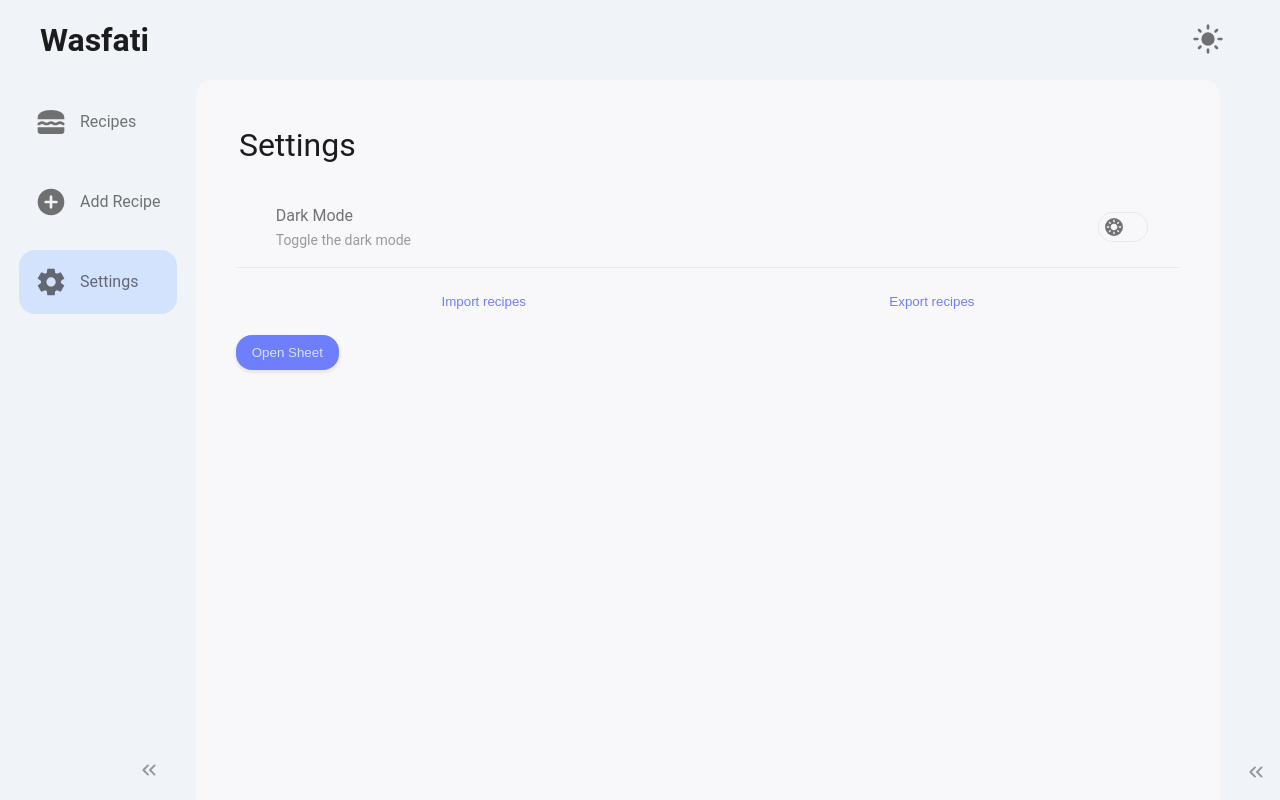
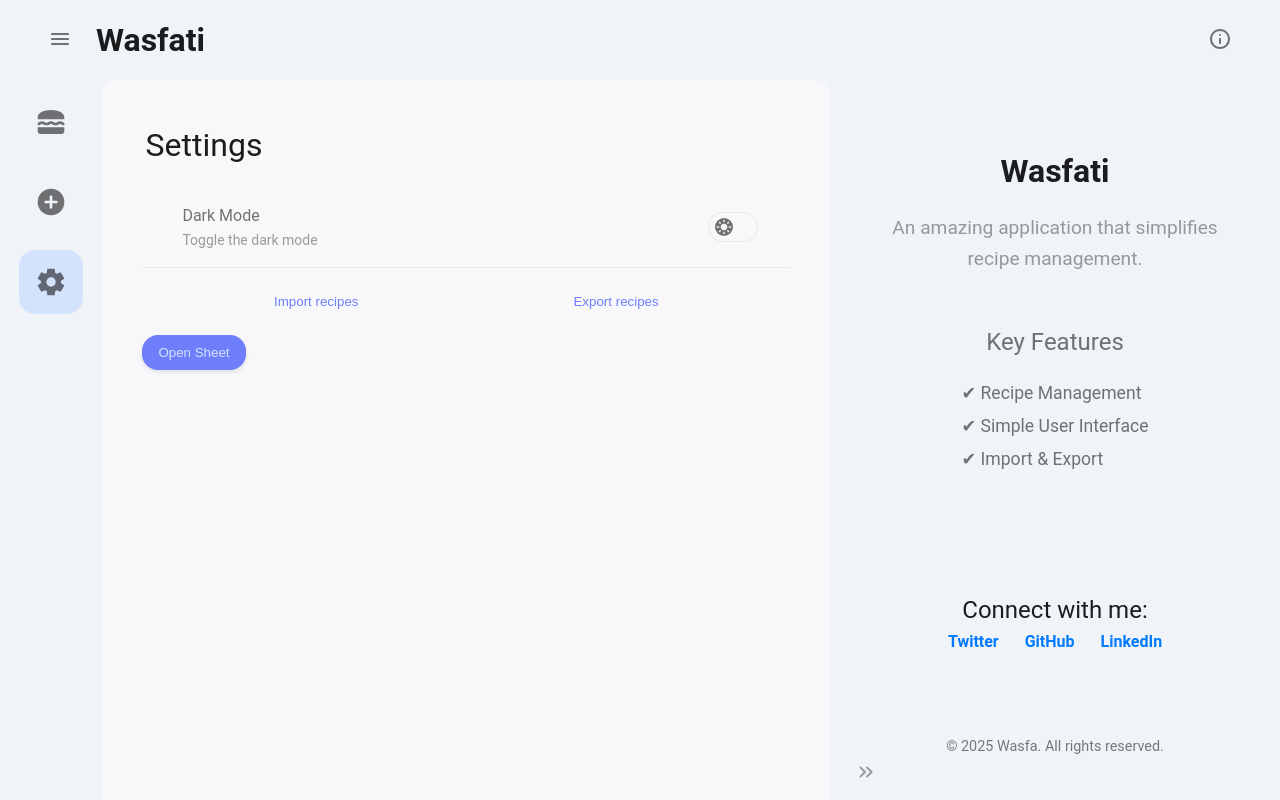
Before and after one commit to HasanAbbadi/wasfa, a Vue app: page /settings in a window 1280 px wide. Built offline with nearby package versions, Linux system fonts and the light colour scheme; the HTML template or start-up script is replaced by a standard one.

Commit message:
Fully Implemented bottom sheet + Header-SidePanel-Nav integration

```diff
--- a/src/App.vue
+++ b/src/App.vue
@@ -3,14 +3,20 @@ import { RouterView } from 'vue-router'
 import HeaderBar from '@/components/HeaderBar.vue'
 import NavigationBar from '@/components/NavigationBar.vue'
 import SidePanel from '@/components/SidePanel.vue'
-import { onMounted, ref } from 'vue'
+import { onMounted, ref, watch } from 'vue'
 import { useThemeStore } from '@/stores/theme'
 import RecipeView from './views/RecipeView.vue'
 import AboutView from './views/AboutView.vue'
 import type { recipeType } from './types'
 import RecipeActionsView from './views/RecipeActionsView.vue'
+import { usePanelStore } from '@/stores/panel'
+import IconMore from './components/icons/IconMore.vue'
+import IconInfo from './components/icons/IconInfo.vue'
+import IconSideNav from './components/icons/IconSideNav.vue'
+import IconSheet from './components/icons/IconSheet.vue'
 
 const themeStore = useThemeStore()
+const panelStore = usePanelStore()
 
 onMounted(() => {
   const prefersDark = window.matchMedia('(prefers-color-scheme: dark)').matches
@@ -22,6 +28,22 @@ const recipeId = ref<number | null>(null)
 const isAbout = ref(false)
 const draftRecipe = ref<recipeType | null>(null)
 const recipeActions = ref<number | null>(null)
+
+watch([recipeId, isAbout, draftRecipe, recipeActions], () => {
+  if (recipeId.value != null) {
+    panelStore.expand()
+    console.log('Recipe ID detected, expanding')
+  } else if (panelStore.isMobile) {
+    panelStore.collapse()
+    console.log('Mobile detected, collapsing')
+  } else if (recipeActions.value != null) {
+    panelStore.collapse()
+    console.log('Recipe actions detected, collapsing')
+  } else {
+    panelStore.expand()
+    console.log('No conditions detected, expanding')
+  }
+})
 
 const viewRecipe = (id: number) => {
   recipeId.value = id
@@ -38,11 +60,24 @@ const viewDraft = (recipe: recipeType | null) => {
 const viewRecipeActions = (id: number | null) => {
   recipeActions.value = id
 }
+
+const toggleSidePanel = () => {
+  panelStore.toggle()
+}
 </script>
 
 <template>
   <div id="wrapper">
-    <HeaderBar title="Wasfati" />
+    <HeaderBar title="Wasfati">
+      <template #right>
+        <button class="secondary" @click="toggleSidePanel">
+          <IconInfo v-if="isAbout" />
+          <IconMore v-else-if="recipeActions" />
+          <IconSheet v-else-if="panelStore.isMobile" />
+          <IconSideNav v-else />
+        </button>
+      </template>
+    </HeaderBar>
 
     <main>
       <NavigationBar />
@@ -110,6 +145,7 @@ main {
     width: 100%;
   }
   #view {
+    padding: 0;
     border-radius: 0;
     padding-bottom: 5rem;
     padding-inline: 1em;
--- a/src/components/HeaderBar.vue
+++ b/src/components/HeaderBar.vue
@@ -1,22 +1,26 @@
 <script setup lang="ts">
-import DarkThemeIcon from '@/components/icons/IconDarkTheme.vue'
-import LightThemeIcon from '@/components/icons/IconLightTheme.vue'
-import { useThemeStore } from '@/stores/theme'
+import IconMenu from '@/components/icons/IconList.vue'
+import { useNavStore } from '@/stores/nav'
 
 defineProps<{
   title: string
 }>()
 
-const themeStore = useThemeStore()
+const navStore = useNavStore()
+const toggleNav = () => {
+  navStore.toggleNav()
+}
 </script>
 
 <template>
   <header>
-    <h1>{{ title }}</h1>
-    <button @click="themeStore.toggleTheme()" class="toggle-theme">
-      <DarkThemeIcon v-if="themeStore.isDark" />
-      <LightThemeIcon v-else />
-    </button>
+    <div class="left">
+      <button class="secondary menu-btn" @click="toggleNav"><IconMenu /></button>
+      <h1>{{ title }}</h1>
+    </div>
+    <div class="right">
+      <slot name="right"></slot>
+    </div>
   </header>
 </template>
 
@@ -39,17 +43,36 @@ header h1 {
   font-weight: var(--font-weight-bold);
 }
 
-.toggle-theme {
-  border: none;
-  background-color: transparent;
-  color: var(--color-text);
-  cursor: pointer;
-  box-shadow: none;
+.left,
+.right {
+  display: flex;
+  align-items: center;
+}
+
+.left {
+  gap: 1rem;
+}
+
+.left .menu-btn,
+.right button {
+  padding: 0.5rem;
+  border-radius: 50%;
+  --color-secondary: var(--color-text);
+}
+
+.menu-btn svg,
+.right button svg {
+  width: 1.5rem;
+  height: 1.5rem;
 }
 
 @media (max-width: 1024px) {
   header {
     box-shadow: 0 -4px 8px rgba(0, 0, 0, 0.1);
   }
+
+  .menu-btn {
+    display: none;
+  }
 }
 </style>
--- a/src/components/NavigationBar.vue
+++ b/src/components/NavigationBar.vue
@@ -2,24 +2,12 @@
 import IconAdd from '@/components/icons/IconAdd.vue'
 import IconRecipes from '@/components/icons/IconRecipes.vue'
 import IconSettings from '@/components/icons/IconSettings.vue'
-import IconDoubleRightArrow from '@/components/icons/IconDoubleRightArrow.vue'
-import IconDoubleLeftArrow from '@/components/icons/IconDoubleLeftArrow.vue'
 
 import { RouterLink } from 'vue-router'
-import { ref, watch, onMounted } from 'vue'
-
-const isExpanded = ref(true)
-
-watch(isExpanded, (value) => {
-  localStorage.setItem('nav-expanded', value.toString())
-})
-
-onMounted(() => {
-  const storedValue = localStorage.getItem('nav-expanded')
-  if (storedValue) {
-    isExpanded.value = storedValue === 'true'
-  }
-})
+import { storeToRefs } from 'pinia'
+import { useNavStore } from '@/stores/nav'
+const navStore = useNavStore()
+const { isExpanded } = storeToRefs(navStore)
 </script>
 
 <template>
@@ -36,10 +24,6 @@ onMounted(() => {
       <IconSettings />
       <span v-if="isExpanded">Settings</span>
     </RouterLink>
-    <div class="expand-nav" @click="isExpanded = !isExpanded">
-      <IconDoubleLeftArrow v-if="isExpanded" />
-      <IconDoubleRightArrow v-else />
-    </div>
   </nav>
 </template>
 
@@ -84,21 +68,6 @@ nav a:hover:not(.router-link-exact-active) {
 nav a.router-link-exact-active {
   background-color: var(--color-accent);
 }
-
-.expand-nav {
-  display: none;
-  align-self: flex-end;
-  margin-top: auto;
-  cursor: pointer;
-  margin-inline-end: 1em;
-  opacity: 0.7;
-}
-
-.expand-nav svg {
-  width: 1.5em;
-  height: 1.5em;
-}
-
 @media (max-width: 1024px) {
   nav {
     box-shadow: 0 -4px 8px rgba(0, 0, 0, 0.1);
@@ -124,9 +93,5 @@ nav a.router-link-exact-active {
     justify-content: flex-start;
     padding: 1rem;
   }
-
-  .expand-nav {
-    display: block;
-  }
 }
 </style>
--- a/src/components/SidePanel.vue
+++ b/src/components/SidePanel.vue
@@ -1,5 +1,5 @@
 <script setup lang="ts">
-import { ref, watch, onMounted } from 'vue'
+import { ref, watch, onMounted, nextTick } from 'vue'
 import IconDoubleLeftArrow from '@/components/icons/IconDoubleLeftArrow.vue'
 import IconDoubleRightArrow from '@/components/icons/IconDoubleRightArrow.vue'
 import BottomSheet from './BottomSheet.vue'
@@ -7,27 +7,36 @@ import { usePanelStore } from '@/stores/panel'
 import { storeToRefs } from 'pinia'
 
 const panelStore = usePanelStore()
-const { isExpanded } = storeToRefs(panelStore)
+const { isExpanded, isMobile } = storeToRefs(panelStore)
 const sheet = ref()
-
-const isMobile = ref(false)
+// Flag to track if the state change is due to the sheet's close event
+const isInternalUpdate = ref(false)
 
 const expand = () => {
   panelStore.expand()
-  console.log(isExpanded.value)
-  console.log(isMobile.value)
   if (isMobile.value) sheet.value.open()
 }
 
 const collapse = () => {
-  panelStore.collapse()
+  if (isMobile.value) sheet.value.close()
 }
 
+// Handle sheet close event
+const onSheetClose = () => {
+  isInternalUpdate.value = true
+  panelStore.collapse()
+  // Reset the flag after the state change has been processed
+  nextTick(() => {
+    isInternalUpdate.value = false
+  })
+}
+
+// Watch for store changes, skip if triggered by internal update
 watch(isExpanded, (value) => {
+  if (isInternalUpdate.value) return
   if (value) expand()
   else collapse()
 })
-
 onMounted(() => {
   isMobile.value = window.innerWidth < 768
 
@@ -38,7 +47,7 @@ onMounted(() => {
 </script>
 
 <template>
-  <BottomSheet v-if="isMobile" class="panel" ref="sheet" @close="collapse" :snapPoints="[0.6, 1]">
+  <BottomSheet v-if="isMobile" class="panel" ref="sheet" @close="onSheetClose" :snapPoints="[1]">
     <div class="content">
       <slot />
     </div>
--- /dev/null
+++ b/src/components/icons/IconInfo.vue
@@ -0,0 +1,8 @@
+<template>
+  <svg xmlns="http://www.w3.org/2000/svg" width="1em" height="1em" viewBox="0 0 24 24">
+    <path
+      fill="currentColor"
+      d="M12 17q.425 0 .713-.288T13 16v-4q0-.425-.288-.712T12 11t-.712.288T11 12v4q0 .425.288.713T12 17m0-8q.425 0 .713-.288T13 8t-.288-.712T12 7t-.712.288T11 8t.288.713T12 9m0 13q-2.075 0-3.9-.788t-3.175-2.137T2.788 15.9T2 12t.788-3.9t2.137-3.175T8.1 2.788T12 2t3.9.788t3.175 2.137T21.213 8.1T22 12t-.788 3.9t-2.137 3.175t-3.175 2.138T12 22m0-2q3.35 0 5.675-2.325T20 12t-2.325-5.675T12 4T6.325 6.325T4 12t2.325 5.675T12 20m0-8"
+    ></path>
+  </svg>
+</template>
--- /dev/null
+++ b/src/components/icons/IconMore.vue
@@ -0,0 +1,8 @@
+<template>
+  <svg xmlns="http://www.w3.org/2000/svg" width="1em" height="1em" viewBox="0 0 24 24">
+    <path
+      fill="currentColor"
+      d="M6 14q-.825 0-1.412-.587T4 12t.588-1.412T6 10t1.413.588T8 12t-.587 1.413T6 14m6 0q-.825 0-1.412-.587T10 12t.588-1.412T12 10t1.413.588T14 12t-.587 1.413T12 14m6 0q-.825 0-1.412-.587T16 12t.588-1.412T18 10t1.413.588T20 12t-.587 1.413T18 14"
+    ></path>
+  </svg>
+</template>
--- /dev/null
+++ b/src/components/icons/IconSheet.vue
@@ -0,0 +1,8 @@
+<template>
+  <svg xmlns="http://www.w3.org/2000/svg" width="1em" height="1em" viewBox="0 0 24 24">
+    <path
+      fill="currentColor"
+      d="M5 21q-.825 0-1.412-.587T3 19V5q0-.825.588-1.412T5 3h14q.825 0 1.413.588T21 5v14q0 .825-.587 1.413T19 21zm0-9h14V5H5z"
+    ></path>
+  </svg>
+</template>
--- /dev/null
+++ b/src/components/icons/IconSideNav.vue
@@ -0,0 +1,8 @@
+<template>
+  <svg xmlns="http://www.w3.org/2000/svg" width="1em" height="1em" viewBox="0 0 24 24">
+    <path
+      fill="currentColor"
+      d="M5 21q-.825 0-1.412-.587T3 19V5q0-.825.588-1.412T5 3h14q.825 0 1.413.588T21 5v14q0 .825-.587 1.413T19 21zm7-2h7V5h-7z"
+    ></path>
+  </svg>
+</template>
--- /dev/null
+++ b/src/stores/nav.ts
@@ -0,0 +1,19 @@
+import { defineStore } from 'pinia'
+import { ref, watch } from 'vue'
+
+export const useNavStore = defineStore('nav', () => {
+  const isExpanded = ref(localStorage.getItem('nav-expanded') === 'true')
+
+  watch(isExpanded, (value) => {
+    localStorage.setItem('nav-expanded', value.toString())
+  })
+
+  const toggleNav = () => {
+    isExpanded.value = !isExpanded.value
+  }
+
+  return {
+    isExpanded,
+    toggleNav,
+  }
+})
--- a/src/stores/panel.ts
+++ b/src/stores/panel.ts
@@ -3,6 +3,7 @@ import { ref } from 'vue'
 
 export const usePanelStore = defineStore('panel', () => {
   const isExpanded = ref(false)
+  const isMobile = ref(false)
 
   const expand = () => {
     isExpanded.value = true
@@ -12,9 +13,15 @@ export const usePanelStore = defineStore('panel', () => {
     isExpanded.value = false
   }
 
+  const toggle = () => {
+    isExpanded.value = !isExpanded.value
+  }
+
   return {
     isExpanded,
+    isMobile,
     expand,
     collapse,
+    toggle,
   }
 })
```
